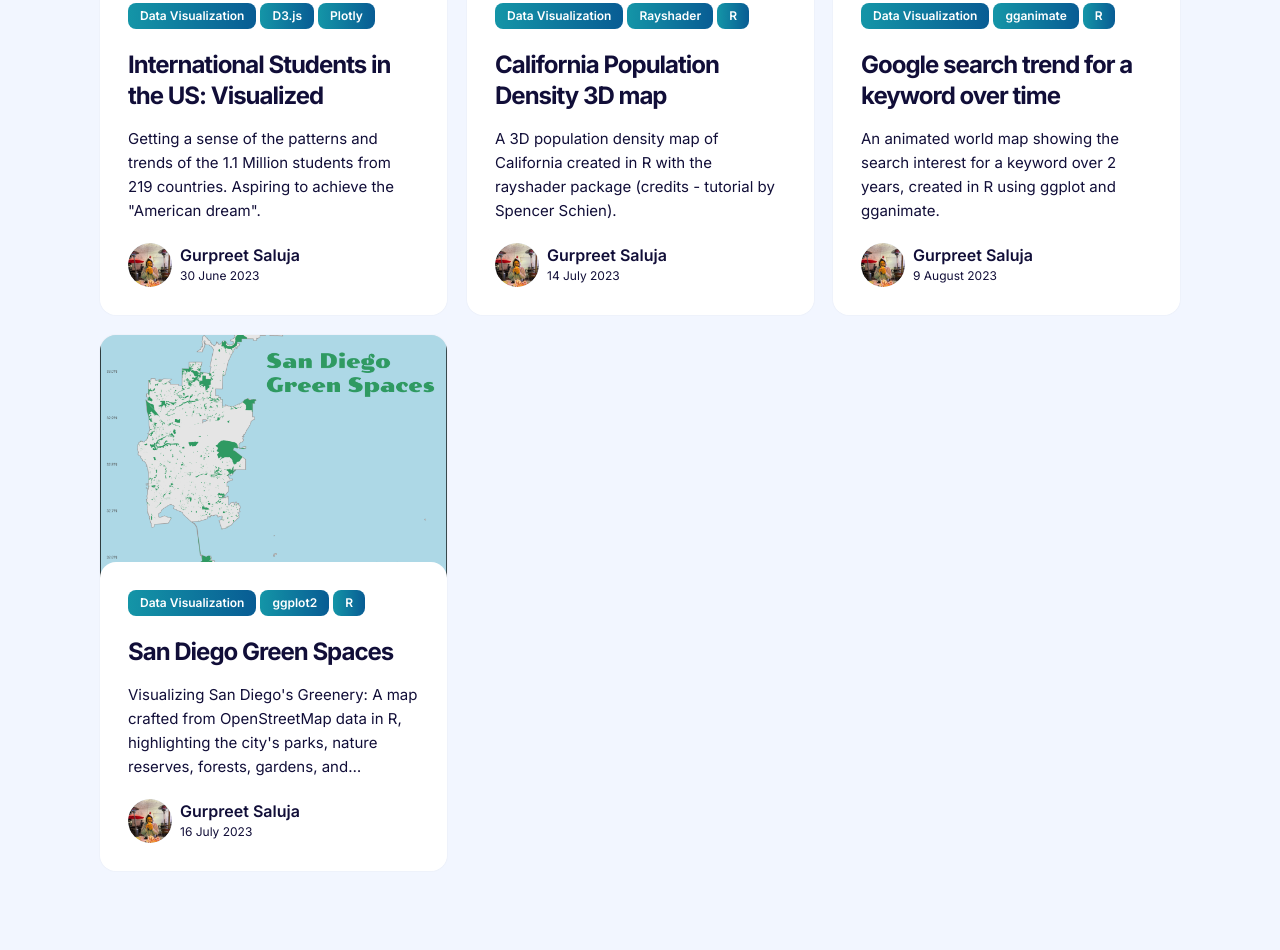
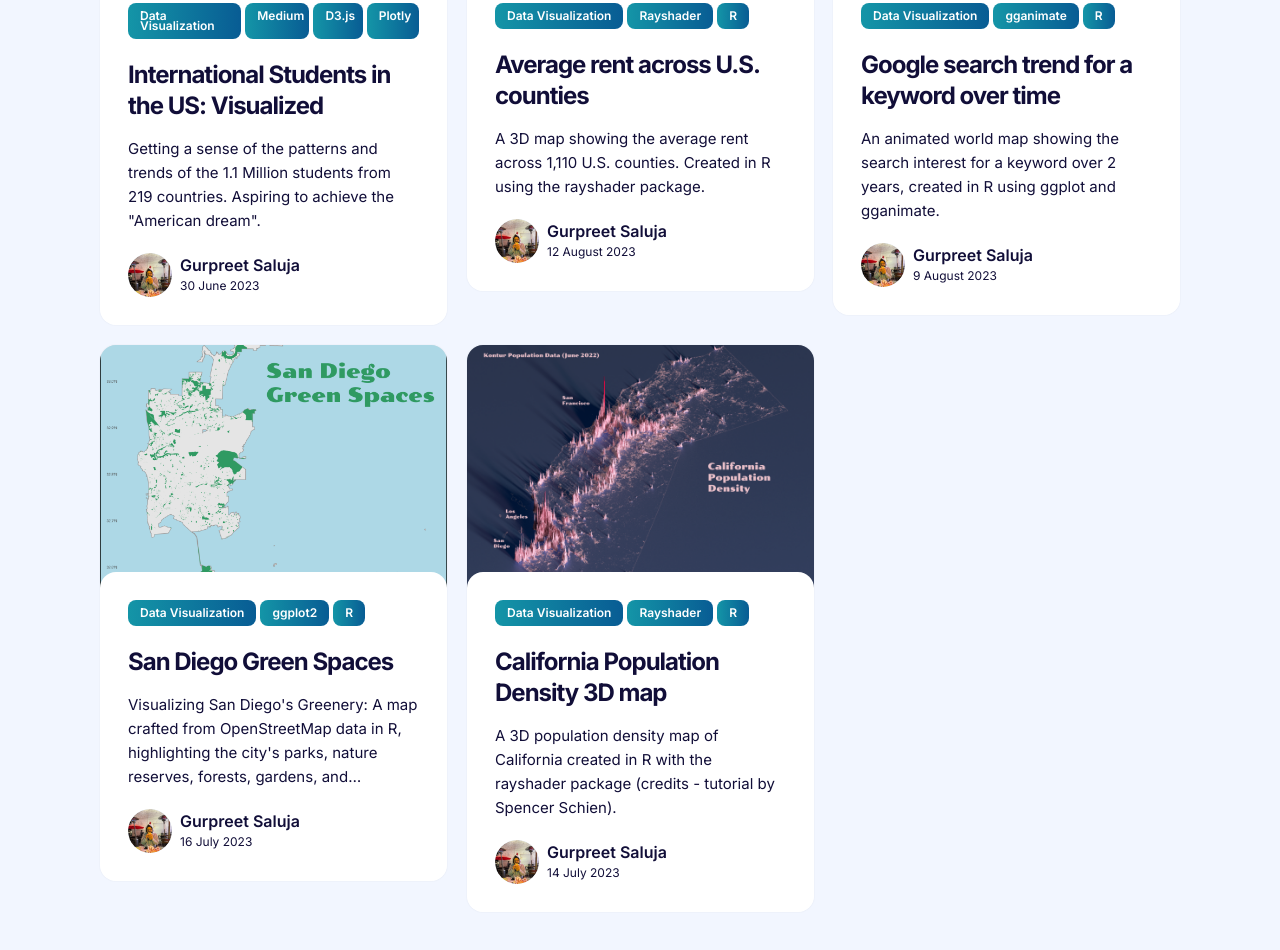
Before and after one commit to gsaluja-og/gsaluja-og.github.io, a plain HTML site: page index.html in a window 1280 px wide. Shown: the part 1401-2351 px from the top of the page. Drawn offline with nearby package versions, Linux system fonts and the light colour scheme.

Commit message:
Added US rent map

```diff
--- a/index.html
+++ b/index.html
@@ -199,6 +199,7 @@
           <div class="c-blog-card__tags-box">
 
             <a class="c-blog-card__tag">Data Visualization</a>
+            <a class="c-blog-card__tag">Medium</a>
             <a class="c-blog-card__tag">D3.js</a>
             <a class="c-blog-card__tag">Plotly</a>
 
@@ -235,7 +236,7 @@
 
         <div class="c-blog-card__image-wrap">
           <a class="c-blog-card__image" target="_blank" href="https://github.com/gsaluja-og/map_visualizations">
-            <img loading="lazy" src="/images/California_Population_Density_2022_smaller.png" alt="California Population Density 3d map">
+            <img loading="lazy" src="/images/RentUSCountyLevel3dFinal.png" alt="Average Rent US County Level 3d map">
           </a>
         </div>
 
@@ -254,12 +255,12 @@
 
           <h2 class="c-blog-card__title">
             <a target="_blank" href="https://github.com/gsaluja-og/map_visualizations">
-              California Population Density 3D map
+              Average rent across U.S. counties
             </a>
           </h2>
 
           <p class="c-blog-card__excerpt">
-            A 3D population density map of California created in R with the rayshader package (credits - tutorial by Spencer Schien).
+            A 3D map showing the average rent across 1,110 U.S. counties. Created in R using the rayshader package.
           </p>
 
           <div class="c-blog-card__meta">
@@ -268,7 +269,7 @@
             </div>
             <div class="c-blog-card__info">
               <div class="c-blog-card__author-name">Gurpreet Saluja</div>
-              <span class="c-blog-card__date"><time datetime="2023-07-14">14 July 2023</time></span>
+              <span class="c-blog-card__date"><time datetime="2023-08-12">12 August 2023</time></span>
             </div>
           </div>
 
@@ -371,6 +372,55 @@
       </div>
     </div>
   </div>
+
+  <!--End of post-->
+  <div class="c-blog-card col col-4 col-d-6 col-t-12">
+    <div class="c-blog-card__inner">
+
+
+      <div class="c-blog-card__image-wrap">
+        <a class="c-blog-card__image" target="_blank" href="https://github.com/gsaluja-og/map_visualizations">
+          <img loading="lazy" src="/images/California_Population_Density_2022_smaller.png" alt="California Population Density 3d map">
+        </a>
+      </div>
+
+
+      <div class="c-blog-card__content">
+
+
+        <div class="c-blog-card__tags-box">
+
+          <a class="c-blog-card__tag">Data Visualization</a>
+          <a class="c-blog-card__tag">Rayshader</a>
+          <a class="c-blog-card__tag">R</a>
+
+        </div>
+
+
+        <h2 class="c-blog-card__title">
+          <a target="_blank" href="https://github.com/gsaluja-og/map_visualizations">
+            California Population Density 3D map
+          </a>
+        </h2>
+
+        <p class="c-blog-card__excerpt">
+          A 3D population density map of California created in R with the rayshader package (credits - tutorial by Spencer Schien).
+        </p>
+
+        <div class="c-blog-card__meta">
+          <div class="c-blog-card__author-image">
+            <img loading="lazy" src="/images/me.jpg" alt="Gurpreet Saluja">
+          </div>
+          <div class="c-blog-card__info">
+            <div class="c-blog-card__author-name">Gurpreet Saluja</div>
+            <span class="c-blog-card__date"><time datetime="2023-07-14">14 July 2023</time></span>
+          </div>
+        </div>
+
+      </div>
+    </div>
+  </div>
+  <!--End of post-->
 
 </div>
 
```
Also changed, not shown: images/RentUSCountyLevel3dFinal.png (added), 1 other file.
